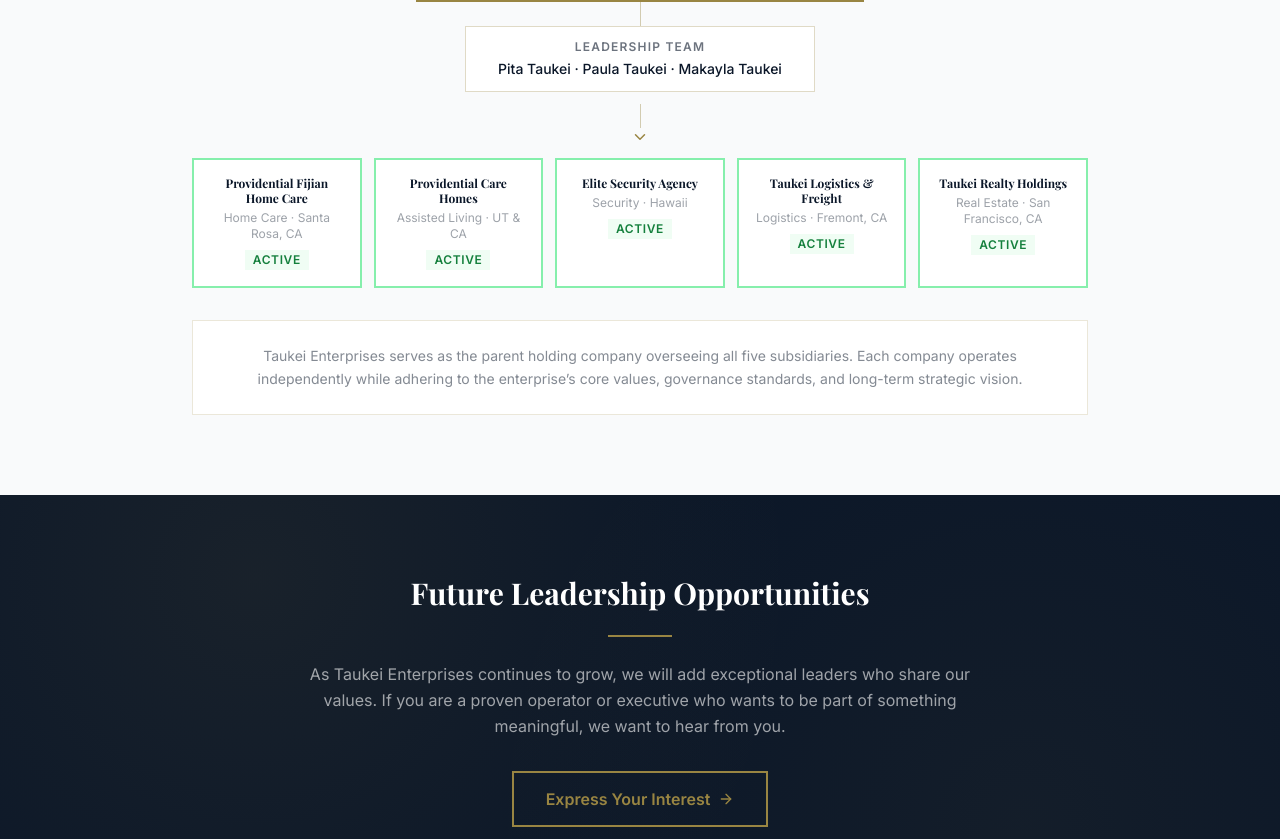
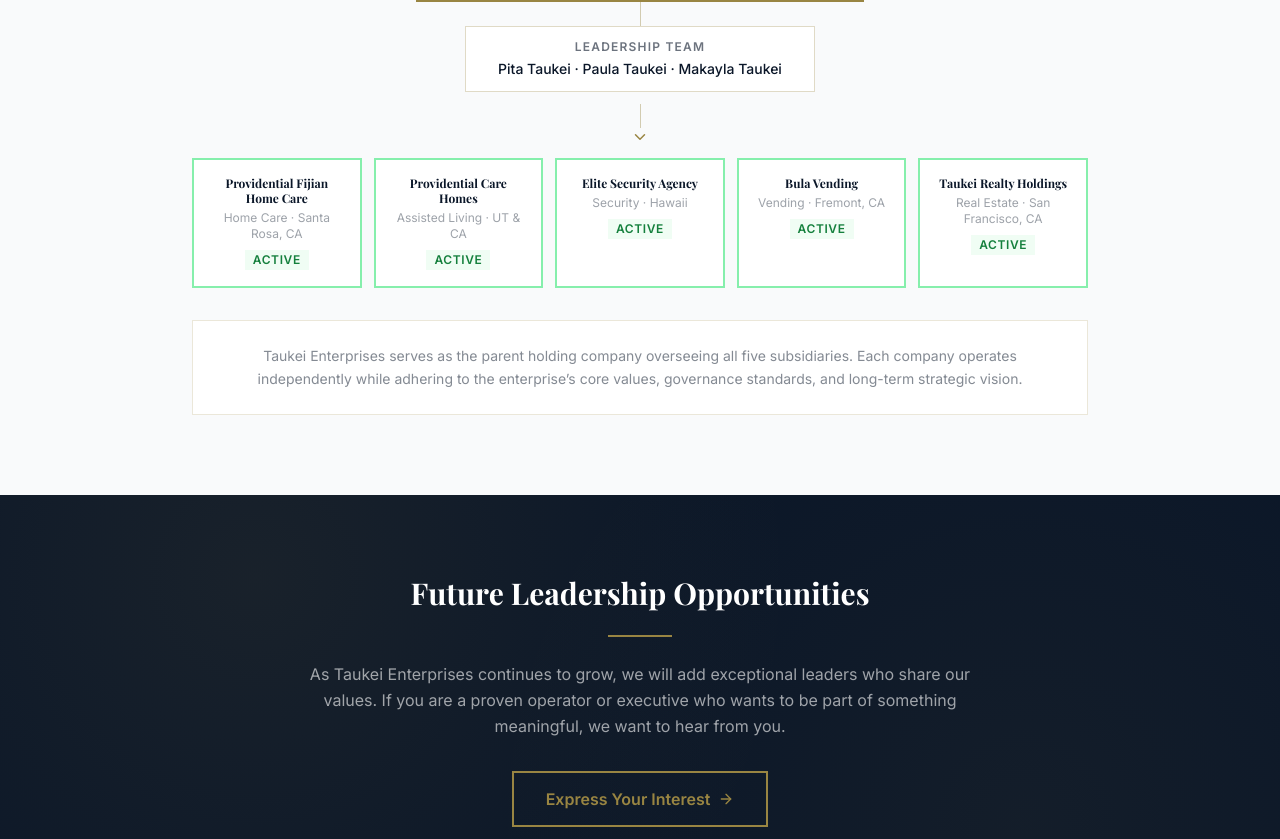
Before and after one commit to taukeipita-byte/taukei-enterprises, a Next.js app: page /leadership in a window 1280 px wide. Shown: the part 2441-3280 px from the top of the page. Built offline with nearby package versions, Linux system fonts and the light colour scheme; a web font is replaced by a local one.

Commit message:
Replace Taukei Logistics & Freight with Bula Vending across site, link to bulavending.com

```diff
--- a/src/app/leadership/page.tsx
+++ b/src/app/leadership/page.tsx
@@ -72,7 +72,7 @@ const subsidiaries = [
   { name: "Providential Fijian Home Care", subtitle: "Home Care · Santa Rosa, CA", status: "Active" },
   { name: "Providential Care Homes", subtitle: "Assisted Living · UT & CA", status: "Active" },
   { name: "Elite Security Agency", subtitle: "Security · Hawaii", status: "Active" },
-  { name: "Taukei Logistics & Freight", subtitle: "Logistics · Fremont, CA", status: "Active" },
+  { name: "Bula Vending", subtitle: "Vending · Fremont, CA", status: "Active" },
   { name: "Taukei Realty Holdings", subtitle: "Real Estate · San Francisco, CA", status: "Active" },
 ];
 
--- a/src/app/portfolio/page.tsx
+++ b/src/app/portfolio/page.tsx
@@ -8,7 +8,7 @@ import { ExternalLink, MapPin, CheckCircle, ArrowRight, Heart, Home, Shield, Tru
 export const metadata: Metadata = {
   title: "Portfolio",
   description:
-    "Explore Taukei Enterprises' portfolio of five companies spanning home care, assisted living, security, logistics, and real estate across California, Hawaii, and Utah.",
+    "Explore Taukei Enterprises' portfolio of five companies spanning home care, assisted living, security, vending, and real estate across California, Hawaii, and Utah.",
 };
 
 const companies = [
@@ -79,25 +79,25 @@ const companies = [
     ],
   },
   {
-    name: "Taukei Logistics & Freight",
-    tagline: "Moving Business Forward.",
+    name: "Bula Vending",
+    tagline: "Refreshing Convenience, Everywhere.",
     description:
-      "A California-based logistics and freight company providing reliable transportation and delivery solutions for businesses throughout the Bay Area and beyond.",
-    services: ["Freight Transportation", "Last-Mile Delivery", "Commercial Logistics", "Fleet Management", "Bay Area Routing"],
+      "A California-based vending company providing modern, reliable vending machine solutions for offices, apartment complexes, and commercial properties throughout the Bay Area.",
+    services: ["Vending Machine Operations", "Snack & Beverage Supply", "Micro-Markets", "Route Management", "Machine Maintenance"],
     location: "Fremont, CA",
     coverage: "Bay Area & California",
     status: "Active",
-    href: "/contact",
-    external: false,
+    href: "https://www.bulavending.com",
+    external: true,
     icon: Truck,
     image: "/images/logistics.jpg",
-    sector: "Logistics & Freight",
+    sector: "Vending Services",
     featured: false,
     facts: [
       { label: "HQ", value: "Fremont, California" },
       { label: "Coverage", value: "Bay Area & CA Statewide" },
-      { label: "Type", value: "Freight & Last-Mile" },
-      { label: "Fleet", value: "Commercial Vehicles" },
+      { label: "Type", value: "Vending & Micro-Markets" },
+      { label: "Clients", value: "Offices & Commercial Properties" },
     ],
   },
   {
@@ -130,7 +130,7 @@ export default function PortfolioPage() {
       <PageHero
         eyebrow="Our Portfolio"
         title="Five Companies. One Vision."
-        subtitle="Taukei Enterprises operates across home care, assisted living, security, logistics, and real estate — united by our commitment to excellence and community."
+        subtitle="Taukei Enterprises operates across home care, assisted living, security, vending, and real estate — united by our commitment to excellence and community."
       />
 
       {/* Stats bar */}
--- a/src/components/Footer.tsx
+++ b/src/components/Footer.tsx
@@ -68,7 +68,7 @@ export default function Footer() {
                   { name: "Providential Fijian Home Care", loc: "Santa Rosa, CA", href: "https://www.providentialfijianhomecare.com", external: true },
                   { name: "Providential Care Homes", loc: "Utah & California", href: "/portfolio", external: false },
                   { name: "Elite Security Agency", loc: "Hawaii", href: "/portfolio", external: false },
-                  { name: "Taukei Logistics & Freight", loc: "Fremont, CA", href: "/portfolio", external: false },
+                  { name: "Bula Vending", loc: "Fremont, CA", href: "https://www.bulavending.com", external: true },
                   { name: "Taukei Realty Holdings", loc: "San Francisco, CA", href: "/portfolio", external: false },
                 ].map((co) => (
                   <div key={co.name}>
--- a/src/components/home/PortfolioPreview.tsx
+++ b/src/components/home/PortfolioPreview.tsx
@@ -37,10 +37,10 @@ const companies = [
     icon: Shield,
   },
   {
-    name: "Taukei Logistics & Freight",
-    tagline: "Moving Business Forward.",
+    name: "Bula Vending",
+    tagline: "Refreshing Convenience, Everywhere.",
     location: "Fremont, CA",
-    sector: "Logistics",
+    sector: "Vending Services",
     status: "Active",
     href: "/portfolio",
     external: false,
```
